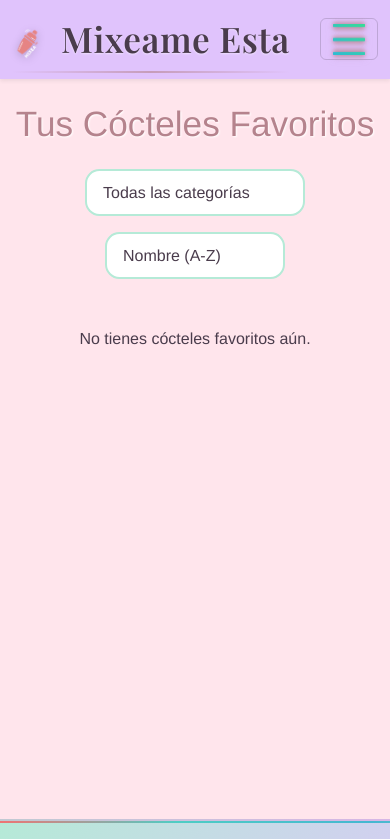
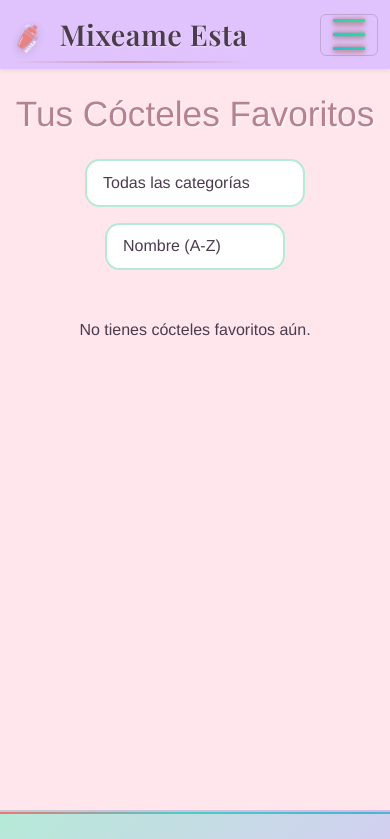
Before and after one commit to valucrak23/mixeame-esta, a Vue app: page /favoritos in a window 390 px wide. Shown: the top 839 px of the page. Built offline with nearby package versions, Linux system fonts and the light colour scheme.

Commit message:
pa mobie cxd

```diff
--- a/src/styles.css
+++ b/src/styles.css
@@ -2446,6 +2446,11 @@ body.fiesta-mode .nav-link {
     display: none !important;
   }
 
+  /* Tamaño del título en móvil (modo normal) */
+  .navbar-brand {
+    font-size: 1.8rem !important;
+  }
+
   /* Mejorar legibilidad del título en modo fiesta en móvil */
   body.fiesta-mode .navbar-brand {
     background: linear-gradient(90deg, #96ceb4, #2c5aa0, #4ecdc4, #ff6b6b);
```
